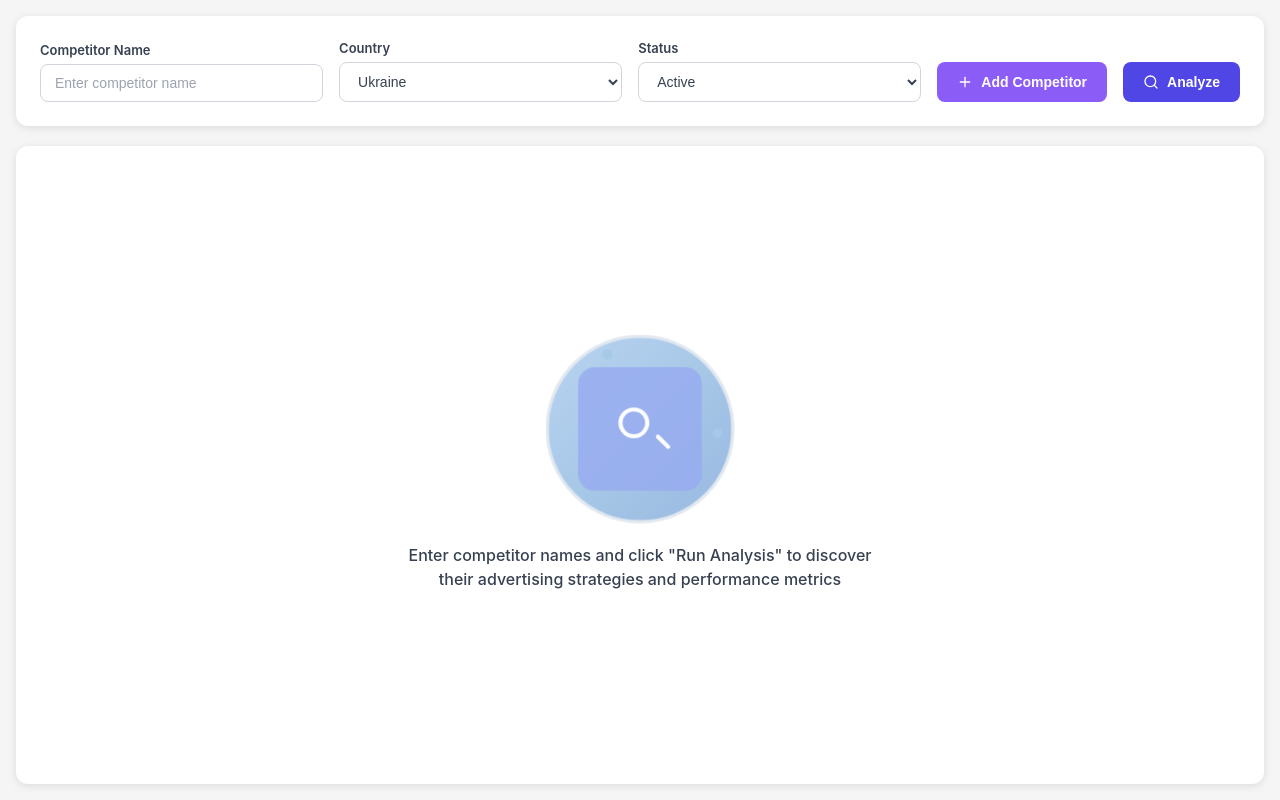
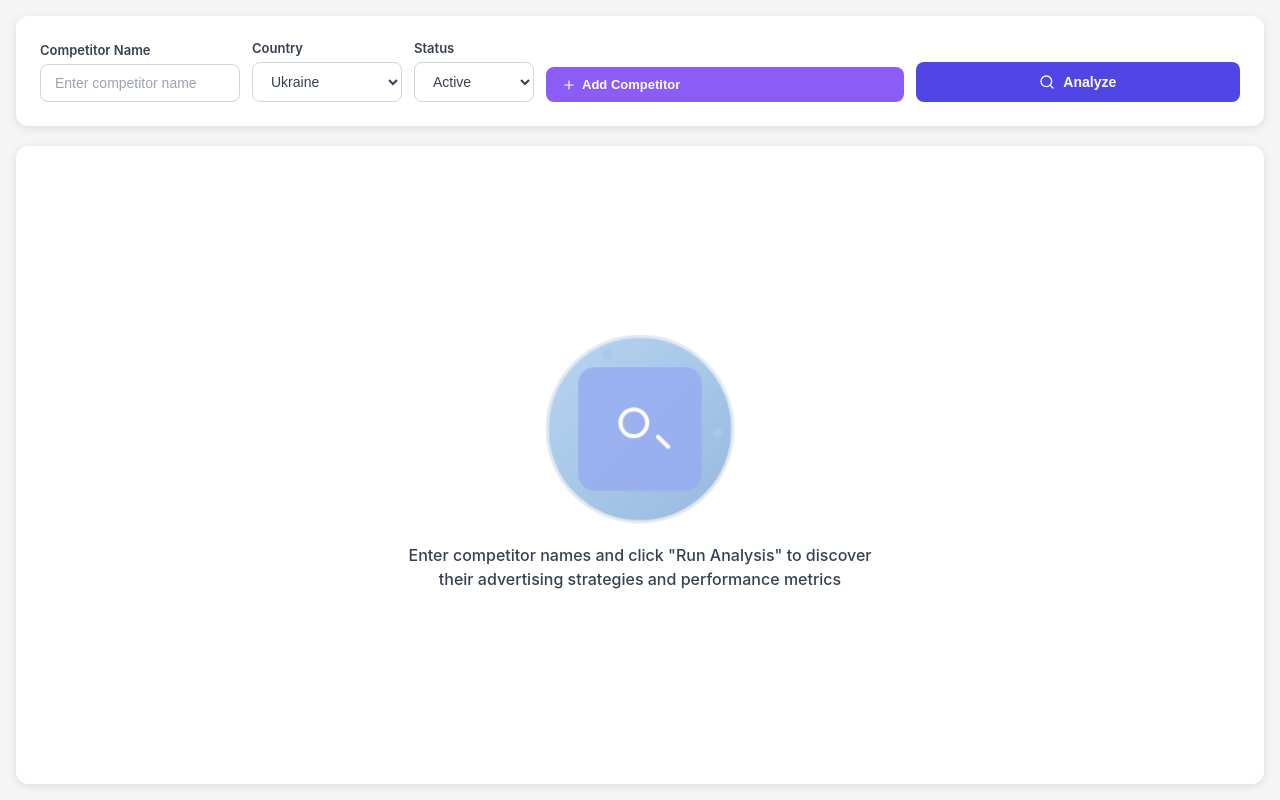
Before and after one commit to Batta-Bazula-989/dashboard, a website: page public/index.html in a window 1280 px wide. Drawn offline with Linux system fonts and the light colour scheme; no server answers.

Commit message:
UPDATED UI 11

```diff
--- a/public/styles/components/form-styles.css
+++ b/public/styles/components/form-styles.css
@@ -66,8 +66,8 @@
 /* Form layout matching screenshot */
 .form-grid {
     display: grid;
-    grid-template-columns: 1fr 1fr 1fr auto auto;
-    gap: 16px;
+    grid-template-columns: 200px 150px 120px auto auto;
+    gap: 12px;
     align-items: end;
 }
 
@@ -78,17 +78,17 @@
 }
 
 .form-group label {
-    font-size: 14px;
+    font-size: 13px;
     font-weight: 600;
     color: #374151;
 }
 
 .competitor-input,
 .form-select {
-    padding: 12px 16px;
+    padding: 10px 12px;
     border: 1px solid #d1d5db;
     border-radius: 8px;
-    font-size: 14px;
+    font-size: 13px;
     color: #374151;
     background: white;
     transition: all 0.2s ease;
@@ -108,15 +108,15 @@
 /* Buttons matching screenshot */
 .add-competitor-btn,
 .run-analysis-btn {
-    padding: 12px 20px;
+    padding: 10px 16px;
     border: none;
     border-radius: 8px;
-    font-size: 14px;
+    font-size: 13px;
     font-weight: 600;
     cursor: pointer;
     display: flex;
     align-items: center;
-    gap: 8px;
+    gap: 6px;
     transition: all 0.2s ease;
     white-space: nowrap;
 }
@@ -149,8 +149,8 @@
 
 .add-competitor-btn svg,
 .run-analysis-btn svg {
-    width: 16px;
-    height: 16px;
+    width: 14px;
+    height: 14px;
 }
 
 /* Form Header */
```
